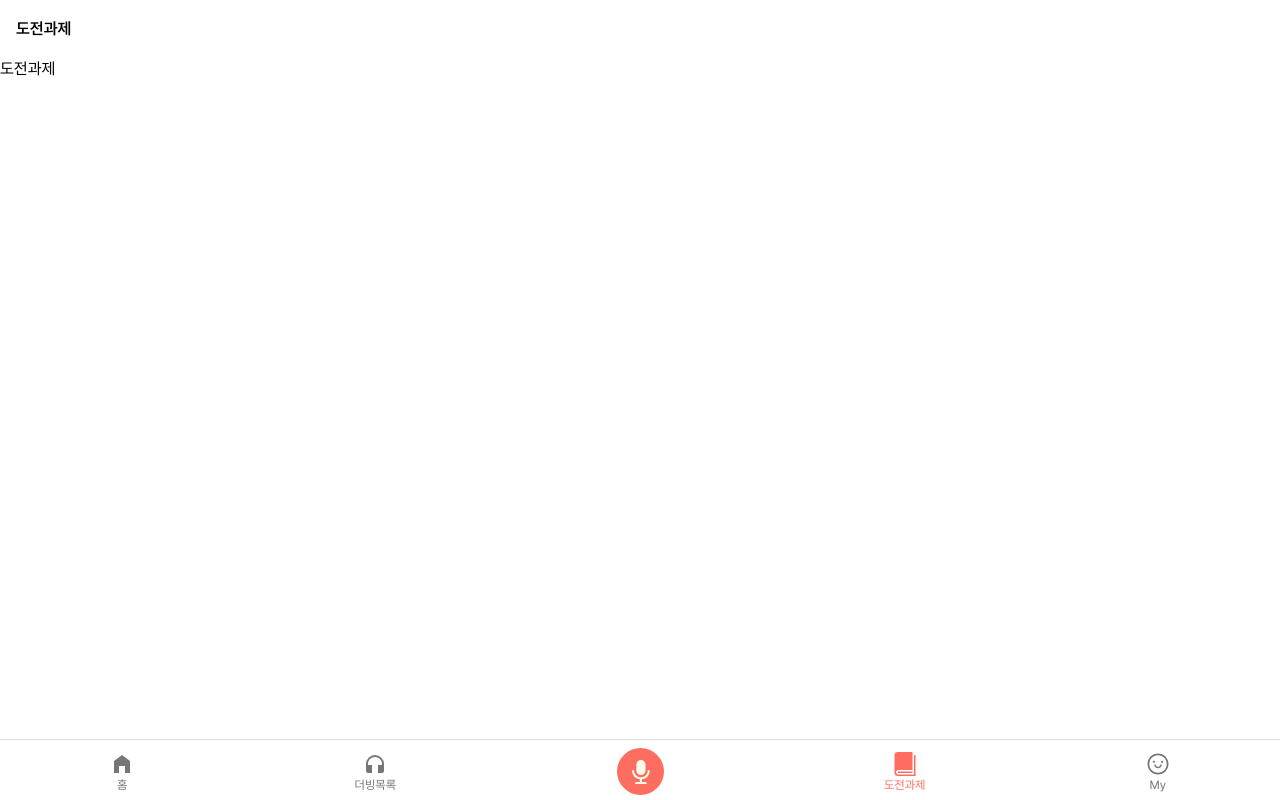
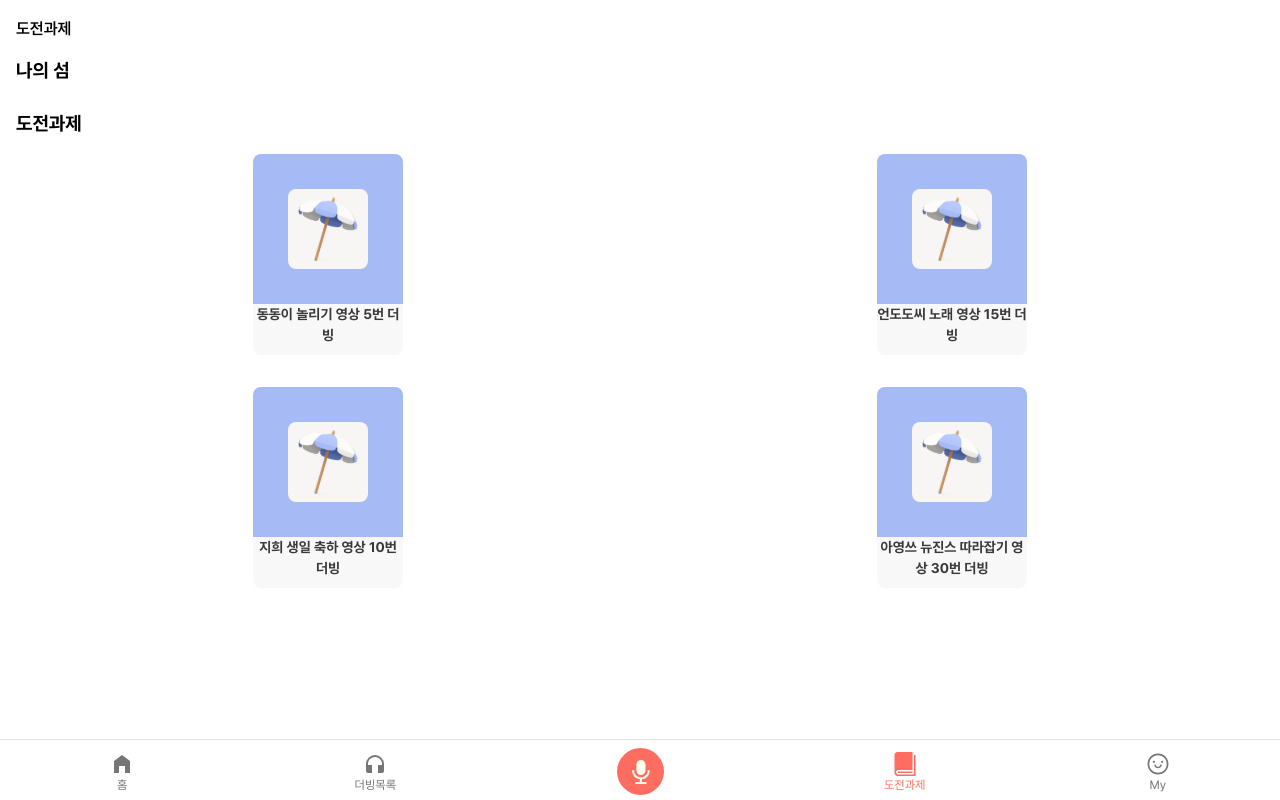
Before and after one commit to dubEng/dubEng, a Next.js app in the folder dubeng-front/: page /mission in a window 1280 px wide. Built offline with nearby package versions, Linux system fonts and the light colour scheme.

Commit message:
feat: add MissionPage

```diff
--- a/dubeng-front/src/pages/mission/index.tsx
+++ b/dubeng-front/src/pages/mission/index.tsx
@@ -1,3 +1,15 @@
-export default function MissionPage(){
-  return (<>도전과제</>);
+import MissionList from "@/features/mission/organism/MissionList";
+
+export default function MissionPage() {
+  return (
+    <div className="container mx-auto">
+      <p className="flex justify-start mx-16 text-19 font-bold mt-24 mb-16">
+        나의 섬
+      </p>
+      <p className="flex justify-start mx-16 text-19 font-bold mt-24 mb-16">
+        도전과제
+      </p>
+      <MissionList />
+    </div>
+  );
 }
```
